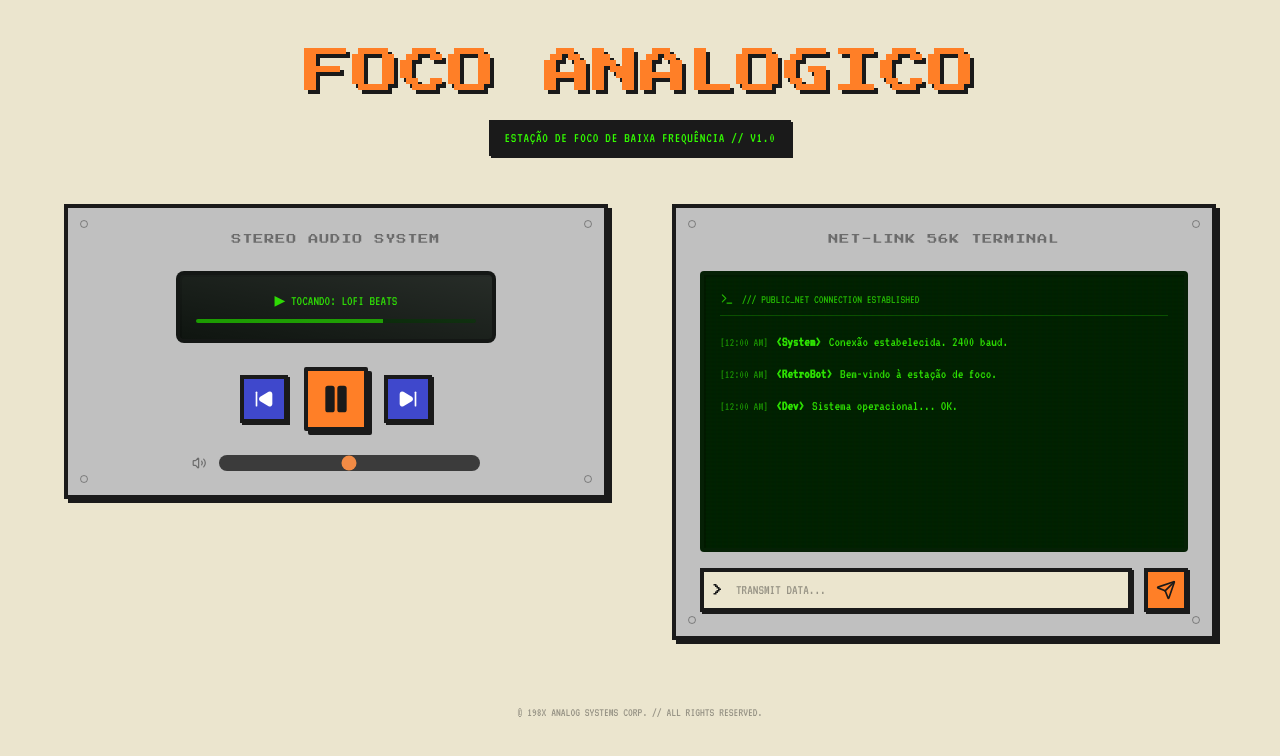
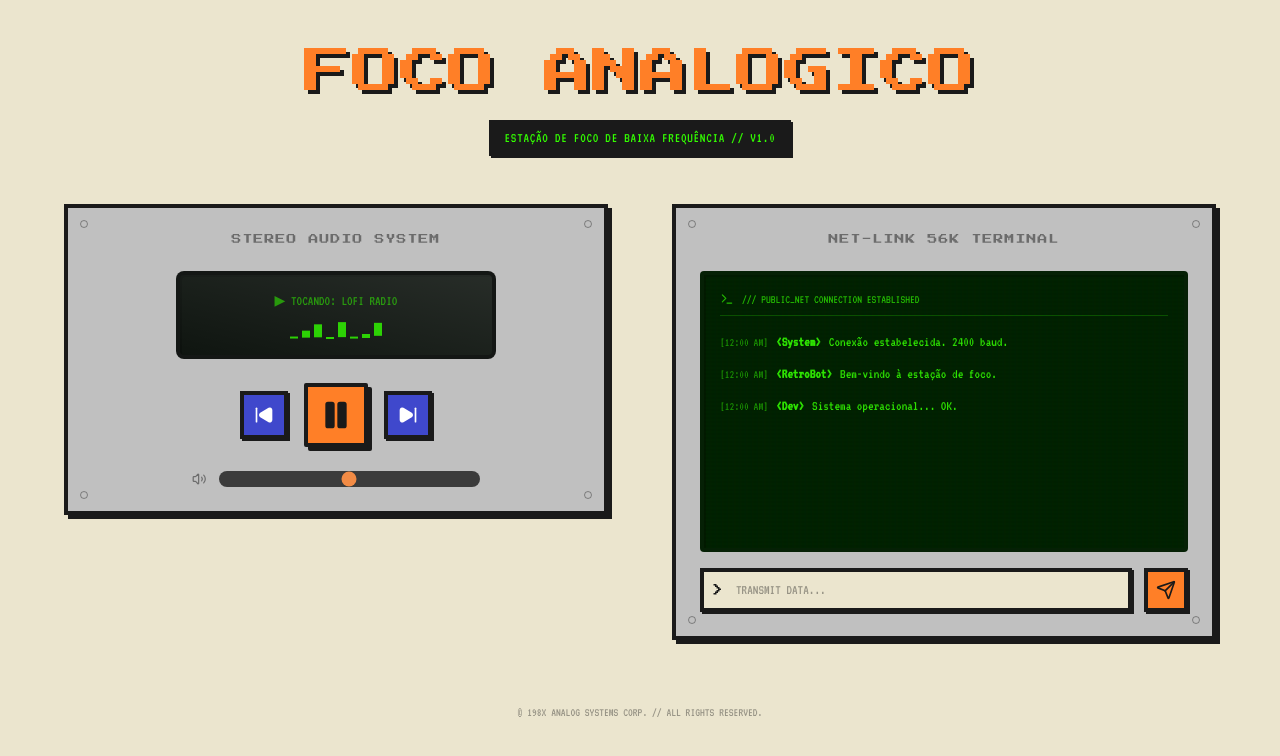
Before and after one commit to lisboacesar/foco-analogico, a React (Vite) app: page / in a window 1280 px wide. Both pictures are taken after a click on the button 336 px from the left and 399 px from the top of the page. Shown: the top 756 px of the page. Built offline with nearby package versions, Linux system fonts and the light colour scheme; the HTML template or start-up script is replaced by a standard one.

Commit message:
Feature: Audio streaming funcionando

```diff
--- a/src/components/Player.jsx
+++ b/src/components/Player.jsx
@@ -1,48 +1,89 @@
+import { useEffect, useRef } from "react";
 import { useStore } from "../store";
 import { Play, Pause, SkipBack, SkipForward, Volume2 } from "lucide-react";
 
 export const Player = () => {
   const { isPlaying, togglePlay, volume, setVolume } = useStore();
 
+  // Criamos uma referência direta para o elemento de áudio HTML
+  const audioRef = useRef(null);
+
+  // Efeito 1: Sincroniza o Play/Pause
+  useEffect(() => {
+    if (isPlaying) {
+      audioRef.current.play().catch(error => {
+        console.log("Erro ao tentar tocar (o navegador pode ter bloqueado):", error);
+      });
+    } else {
+      audioRef.current.pause();
+    }
+  }, [isPlaying]);
+
+  // Efeito 2: Sincroniza o Volume
+  useEffect(() => {
+    if (audioRef.current) {
+      // O HTML Audio usa volume de 0.0 a 1.0, mas nosso slider é 0 a 100
+      audioRef.current.volume = volume / 100;
+    }
+  }, [volume]);
+
   return (
     <div className="flex flex-col items-center gap-6 w-full max-w-xs mx-auto">
 
+      {/* --- O ELEMENTO DE ÁUDIO INVISÍVEL --- */}
+      {/* Usamos um stream de rádio Lofi online estável */}
+      <audio
+        ref={audioRef}
+        src="https://stream.zeno.fm/0r0xa792kwzuv"
+        crossOrigin="anonymous"
+      />
+
       {/* --- VISOR LCD --- */}
-      <div className="w-full bg-retro-screen border-4 border-retro-dark/50 rounded-lg p-4 shadow-inset relative overflow-hidden">
+      <div className="w-full bg-retro-screen border-4 border-retro-dark/50 rounded-lg p-4 shadow-inset relative overflow-hidden transition-all duration-300">
         {/* Brilho na tela */}
         <div className="absolute top-0 right-0 w-full h-full bg-gradient-to-bl from-white/10 to-transparent pointer-events-none"></div>
 
-        <div className="font-mono text-retro-terminal text-sm text-center animate-pulse">
-          {isPlaying ? "▶ TOCANDO: LOFI BEATS" : "❚❚ PAUSADO"}
+        <div className={`font-mono text-retro-terminal text-sm text-center ${isPlaying ? 'animate-pulse' : ''}`}>
+          {isPlaying ? "▶ TOCANDO: LOFI RADIO" : "❚❚ AGUARDANDO COMANDO"}
         </div>
-        <div className="mt-2 h-1 w-full bg-retro-screenOn rounded overflow-hidden">
-           {/* Barrinha de progresso fake animada */}
-           <div className={`h-full bg-retro-terminal ${isPlaying ? 'w-2/3 animate-pulse' : 'w-1/3'}`}></div>
+
+        {/* Visualizador de Áudio Fake (Barrinhas animadas) */}
+        <div className="mt-3 flex justify-center gap-1 h-4 items-end opacity-80">
+           {[...Array(8)].map((_, i) => (
+             <div
+               key={i}
+               className={`w-2 bg-retro-terminal transition-all duration-300 ${isPlaying ? 'animate-bounce' : 'h-1'}`}
+               style={{
+                 height: isPlaying ? `${Math.random() * 100}%` : '10%',
+                 animationDelay: `${i * 0.1}s`
+               }}
+             ></div>
+           ))}
         </div>
       </div>
 
       {/* --- CONTROLES --- */}
       <div className="flex items-center gap-4">
-        {/* Botão Voltar */}
-        <button className="bg-retro-primary w-12 h-12 border-4 border-retro-dark shadow-hard-sm flex items-center justify-center active:translate-y-1 active:shadow-none transition-all">
-          <SkipBack className="text-white" size={20} fill="currentColor" />
+        {/* Botão Voltar (Decorativo por enquanto, pois é rádio ao vivo) */}
+        <button className="bg-retro-primary w-12 h-12 border-4 border-retro-dark shadow-hard-sm flex items-center justify-center active:translate-y-1 active:shadow-none transition-all group">
+          <SkipBack className="text-white group-active:scale-90 transition-transform" size={20} fill="currentColor" />
         </button>
 
         {/* Botão Play/Pause (Laranjão) */}
         <button
           onClick={togglePlay}
-          className="bg-retro-accent w-16 h-16 border-4 border-retro-dark shadow-hard flex items-center justify-center active:translate-y-1 active:shadow-none transition-all rounded-sm"
+          className="bg-retro-accent w-16 h-16 border-4 border-retro-dark shadow-hard flex items-center justify-center active:translate-y-1 active:shadow-none transition-all rounded-sm group"
         >
           {isPlaying ? (
-            <Pause className="text-retro-dark" size={32} fill="currentColor" />
+            <Pause className="text-retro-dark group-active:scale-90 transition-transform" size={32} fill="currentColor" />
           ) : (
-            <Play className="text-retro-dark" size={32} fill="currentColor" />
+            <Play className="text-retro-dark group-active:scale-90 transition-transform" size={32} fill="currentColor" />
           )}
         </button>
 
         {/* Botão Avançar */}
-        <button className="bg-retro-primary w-12 h-12 border-4 border-retro-dark shadow-hard-sm flex items-center justify-center active:translate-y-1 active:shadow-none transition-all">
-          <SkipForward className="text-white" size={20} fill="currentColor" />
+        <button className="bg-retro-primary w-12 h-12 border-4 border-retro-dark shadow-hard-sm flex items-center justify-center active:translate-y-1 active:shadow-none transition-all group">
+          <SkipForward className="text-white group-active:scale-90 transition-transform" size={20} fill="currentColor" />
         </button>
       </div>
 
```
